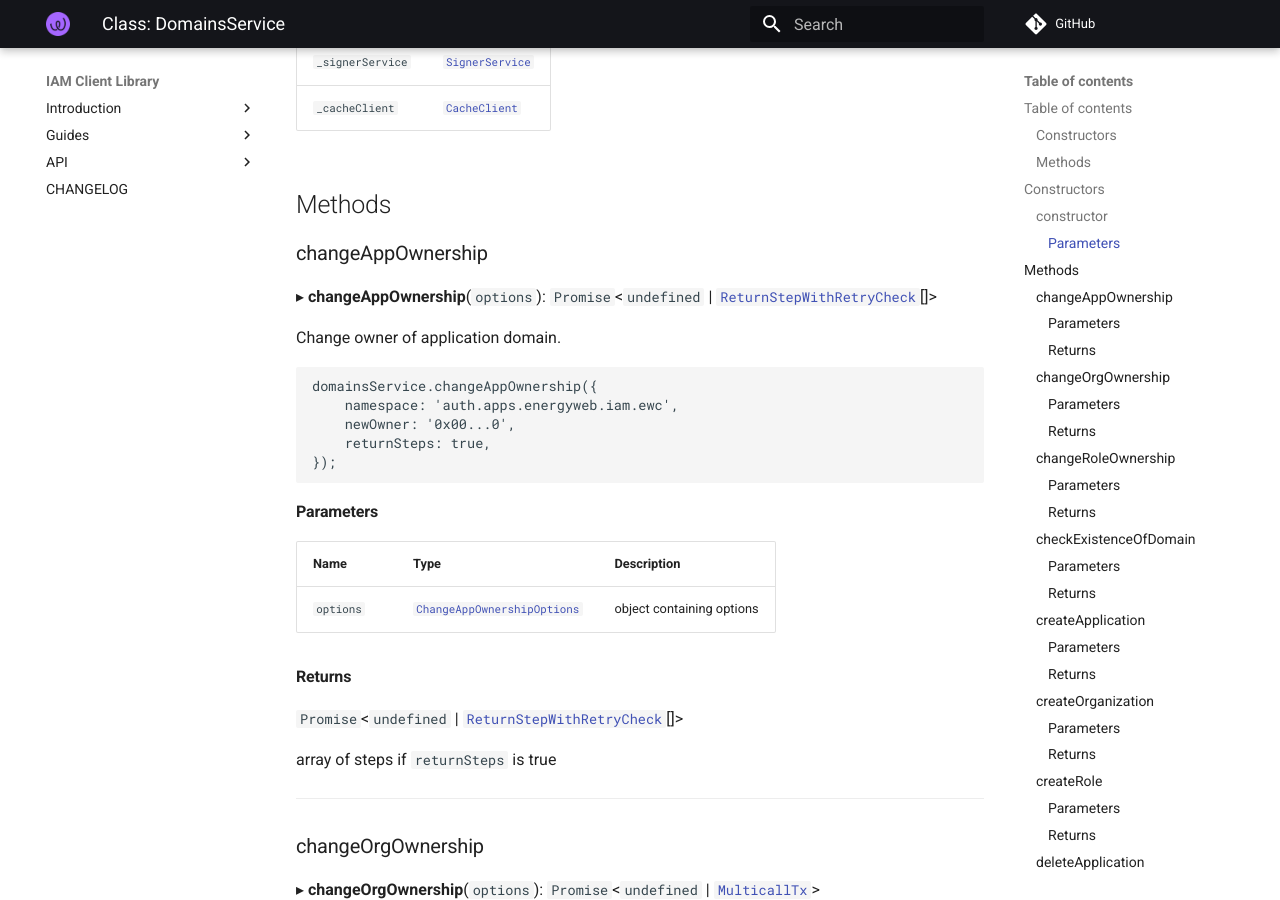
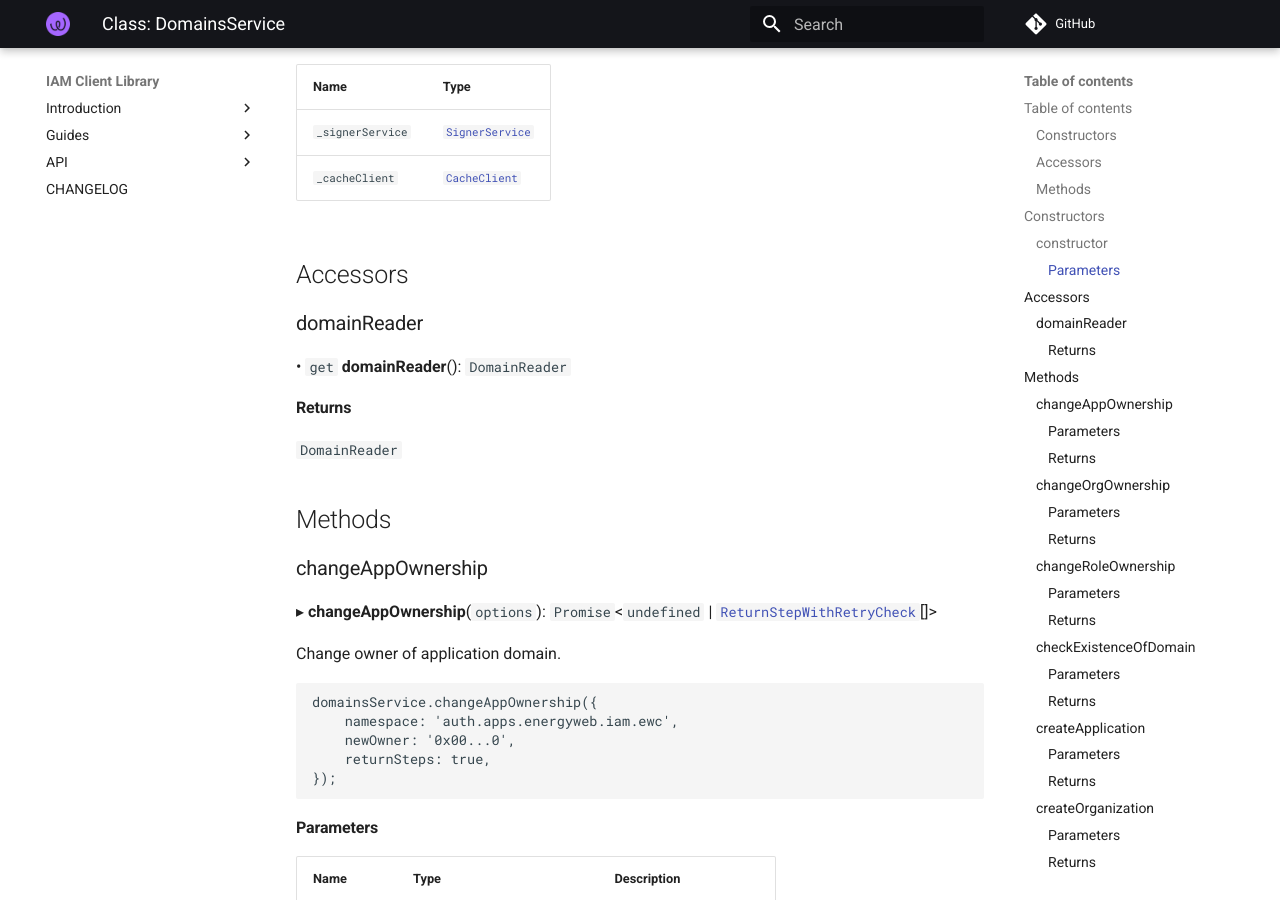
Before and after one commit to energywebfoundation/iam-client-lib, an MkDocs documentation site: the page built from docs/api/classes/modules_domains.DomainsService.md, in a window 1280 px wide and 900 px high, scrolled down 1867 px. Built offline with MkDocs 1.6.1 and Material for MkDocs 9.7.7, drawn with Linux system fonts in a browser that asks for light colours; comment, search, counter and statistics services are not loaded; some of the changed text lies outside the part shown.

Commit message:
fix(addVcVerifier): return type for Domain Reader

```diff
--- a/docs/api/classes/modules_domains.DomainsService.md
+++ b/docs/api/classes/modules_domains.DomainsService.md
@@ -17,6 +17,10 @@ domainsService.createOrganization(...);
 
 - [constructor](modules_domains.DomainsService.md#constructor)
 
+### Accessors
+
+- [domainReader](modules_domains.DomainsService.md#domainreader)
+
 ### Methods
 
 - [changeAppOwnership](modules_domains.DomainsService.md#changeappownership)
@@ -63,6 +66,16 @@ domainsService.createOrganization(...);
 | :------ | :------ |
 | `_signerService` | [`SignerService`](modules_signer.SignerService.md) |
 | `_cacheClient` | [`CacheClient`](modules_cache_client.CacheClient.md) |
+
+## Accessors
+
+### domainReader
+
+• `get` **domainReader**(): `DomainReader`
+
+#### Returns
+
+`DomainReader`
 
 ## Methods
 
```
Also changed, not shown: other parts of docs/api/classes/modules_domains.DomainsService.md (+0 -11 lines), 2 other files.
